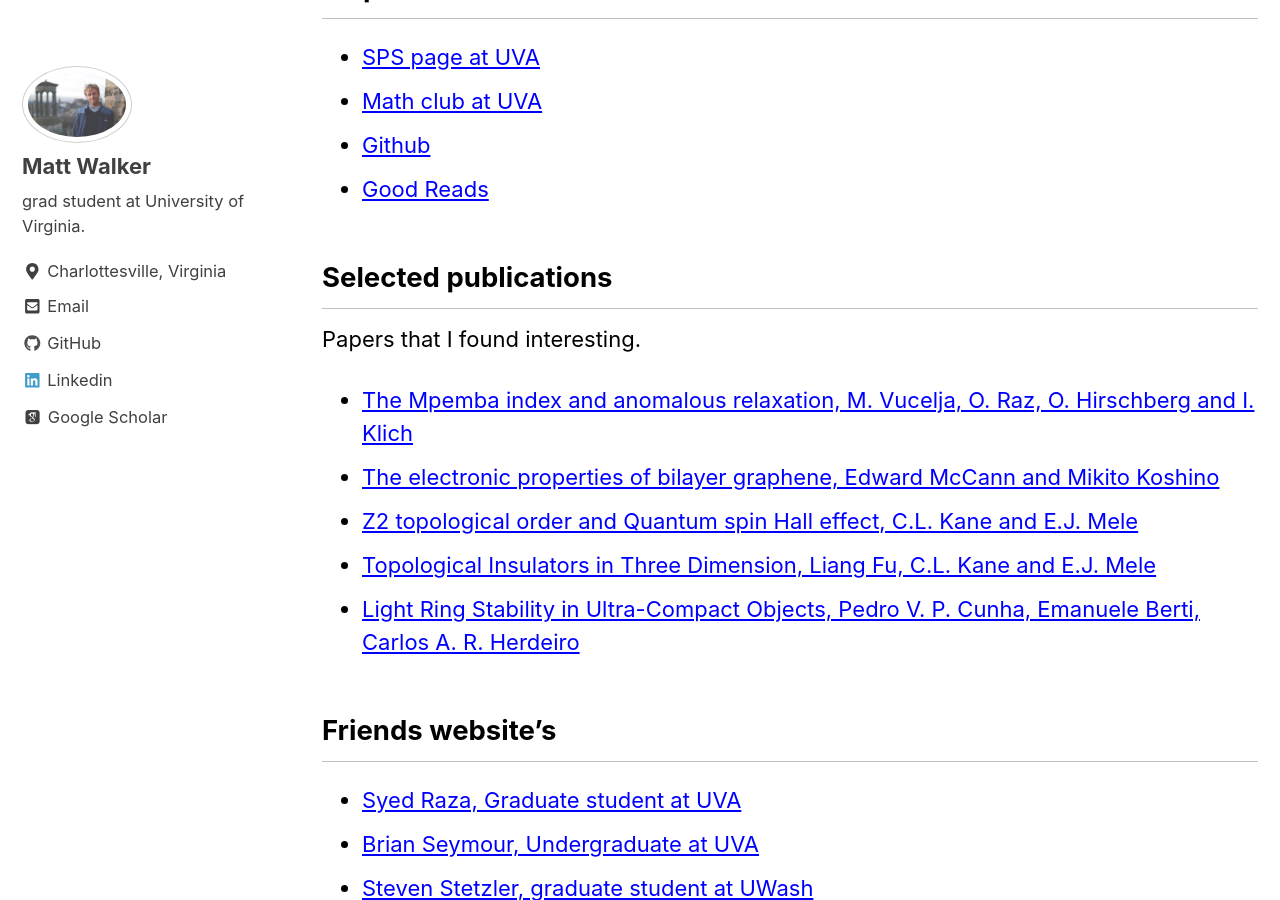
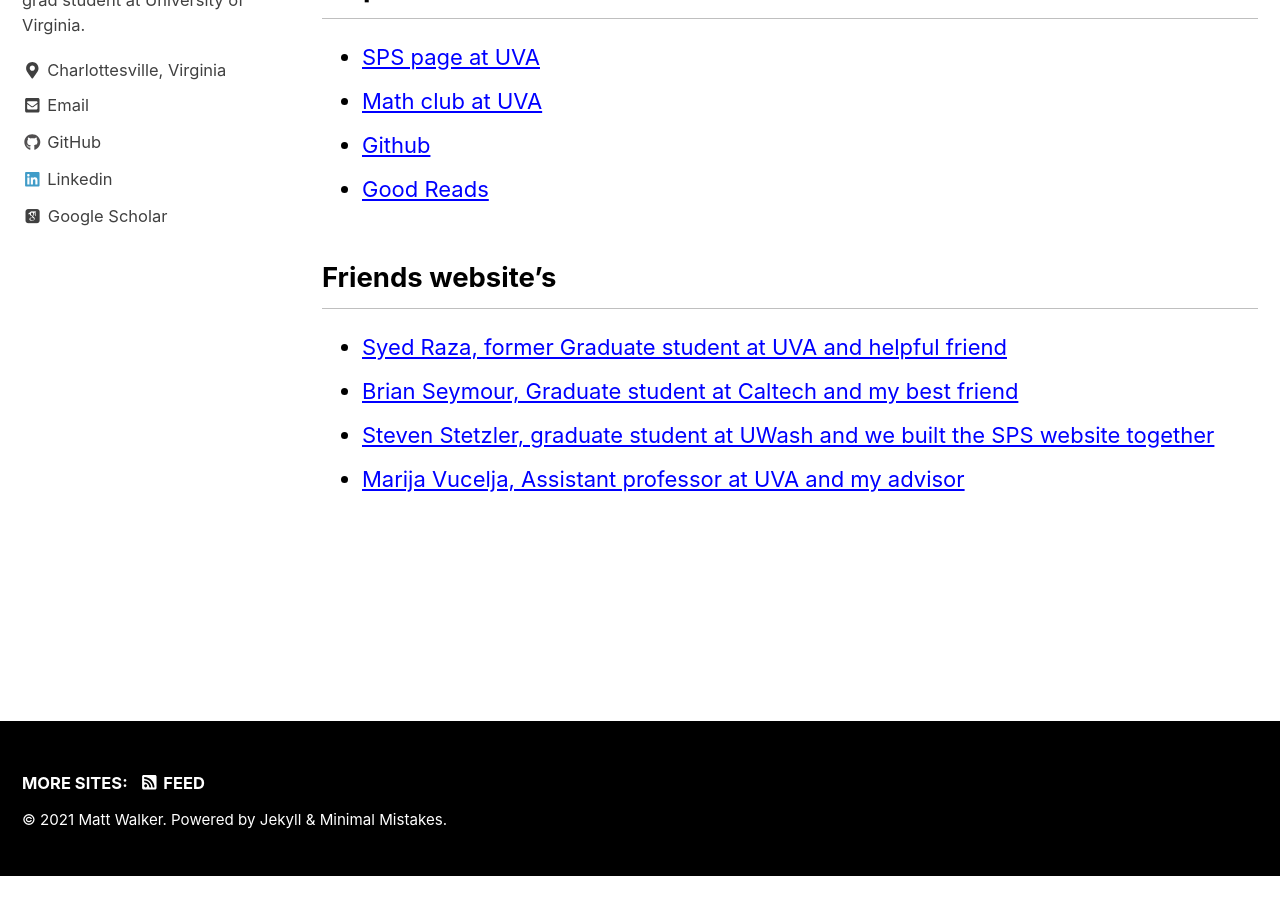
Before and after one commit to Mattwalker411/mathwalker.github.io, a Jekyll site: the page built from _pages/resources.md, in a window 1280 px wide and 900 px high, scrolled down 304 px. Built offline with Jekyll 4.4.1, drawn with Linux system fonts in a browser that asks for light colours; cached includes are drawn as plain includes; nearby versions of some CDN libraries; some web fonts are replaced; after the commit the page ends 1179 px from its top, so only the background shows below that; some of the changed text lies outside the part shown.

Commit message:
updated the resources

```diff
--- a/_pages/resources.md
+++ b/_pages/resources.md
@@ -9,20 +9,12 @@ permalink: /resources/
 ## helpful links:
 
 * [SPS page at UVA](https://spsatuva.github.io/)
-* [Math club at UVA](http://pi.math.virginia.edu/mathclub/)
+* [Math club at UVA](https://math.virginia.edu/seminars/mathclub/)
 * [Github](https://github.com/Mattwalker411)
 * [Good Reads](https://www.goodreads.com/user/show/97757643-matt-walker)
 
-## Selected publications
-Papers that I found interesting.
-* [The Mpemba index and anomalous relaxation, M. Vucelja, O. Raz, O. Hirschberg and I. Klich](https://arxiv.org/abs/1711.05829)
-* [The electronic properties of bilayer graphene, Edward McCann and Mikito Koshino](https://arxiv.org/abs/1205.6953)
-* [Z2 topological order and Quantum spin Hall effect, C.L. Kane and E.J. Mele ](https://arxiv.org/pdf/cond-mat/0506581.pdf)
-* [Topological Insulators in Three Dimension, Liang Fu, C.L. Kane and E.J. Mele](https://arxiv.org/pdf/cond-mat/0607699.pdf)
-* [Light Ring Stability in Ultra-Compact Objects, Pedro V. P. Cunha, Emanuele Berti, Carlos A. R. Herdeiro](https://arxiv.org/abs/1708.04211)
-
 ## Friends website's
-* [Syed Raza, Graduate student at UVA](https://sites.google.com/view/sraza/research?authuser=0)
-* [Brian Seymour, Undergraduate at UVA](https://www.briancseymour.com/)
-* [Steven Stetzler, graduate student at UWash](https://stevenstetzler.com/)
-* [Marija Vucelja, Assistant professor at UVA](https://sites.google.com/site/mashavucelja/)
+* [Syed Raza, former Graduate student at UVA and helpful friend](https://sites.google.com/view/sraza/research?authuser=0)
+* [Brian Seymour, Graduate student at Caltech and my best friend](https://www.briancseymour.com/)
+* [Steven Stetzler, graduate student at UWash and we built the SPS website together](https://stevenstetzler.com/)
+* [Marija Vucelja, Assistant professor at UVA and my advisor](https://sites.google.com/site/mashavucelja/)
```
